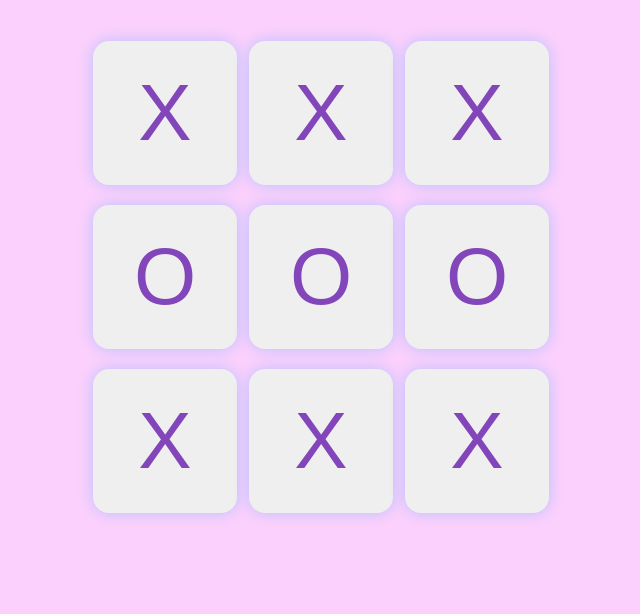
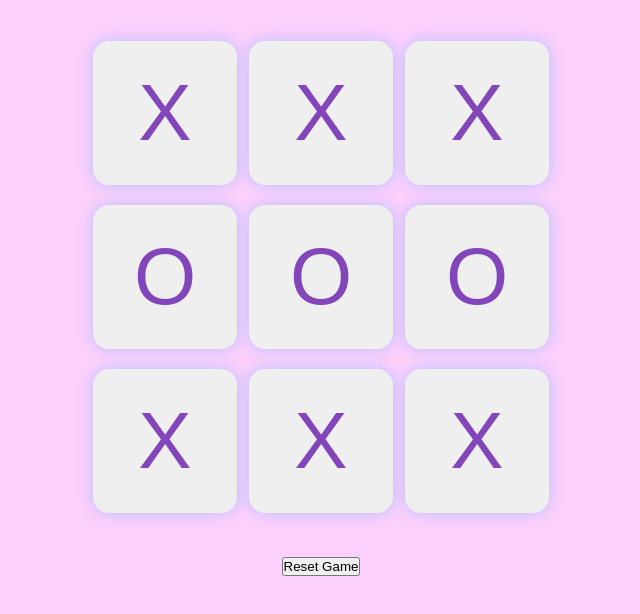
Before and after one commit to pratyasha-dakshinray/Tic-Tac-Toe, a plain HTML site: page Tic Tac Toe/index.html in a window 1280 px wide. Shown: the part 40-654 px from the top of the page, without its empty margins (319-959 px from the left). Drawn offline with Linux system fonts and the light colour scheme.

Commit message:
Created reset button

```diff
--- a/Tic Tac Toe/index.html
+++ b/Tic Tac Toe/index.html
@@ -21,5 +21,6 @@
             <button class="box">X</button>
         </div>
     </div>
+    <button id="reset-btn">Reset Game</button>
 </body>
 </html>
```
